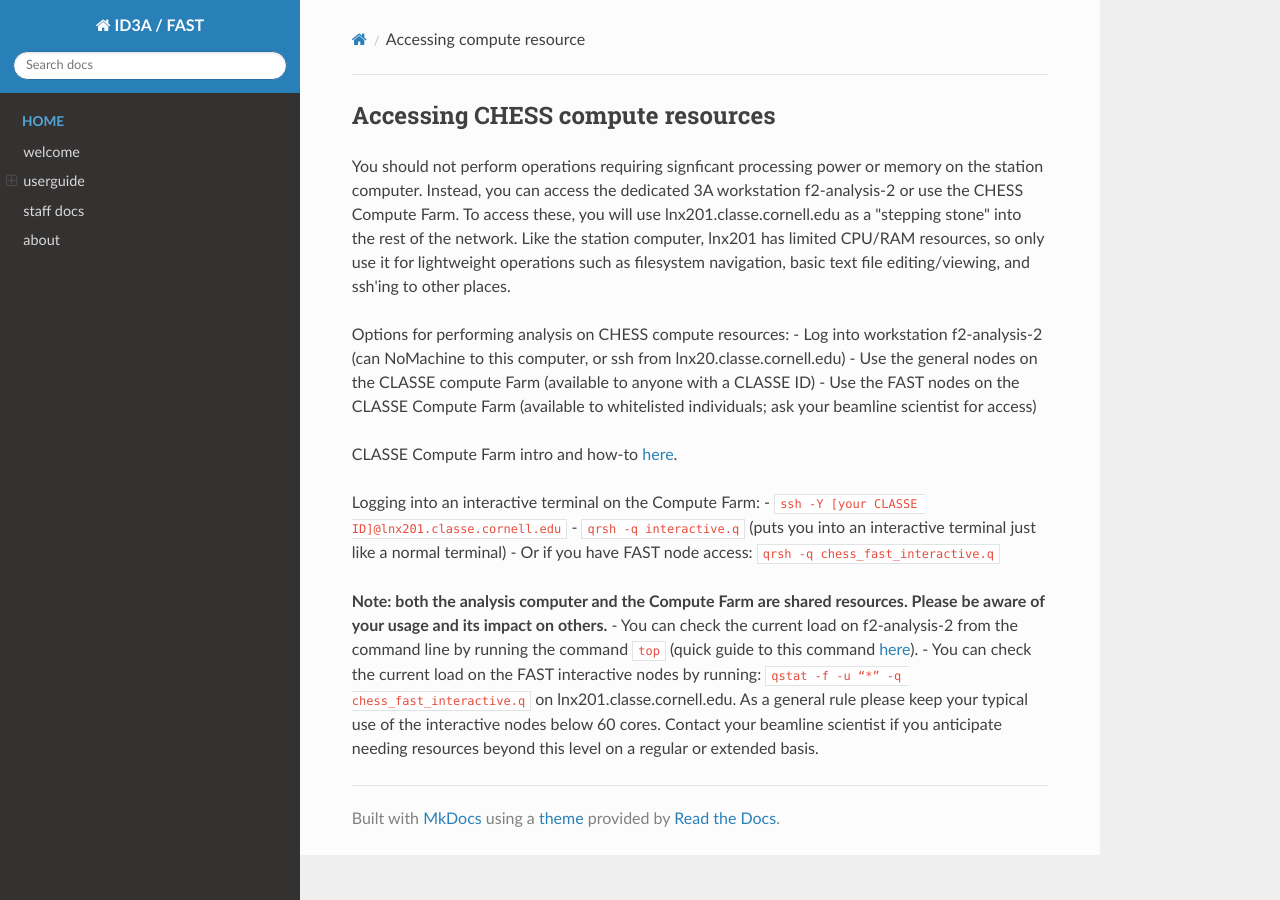
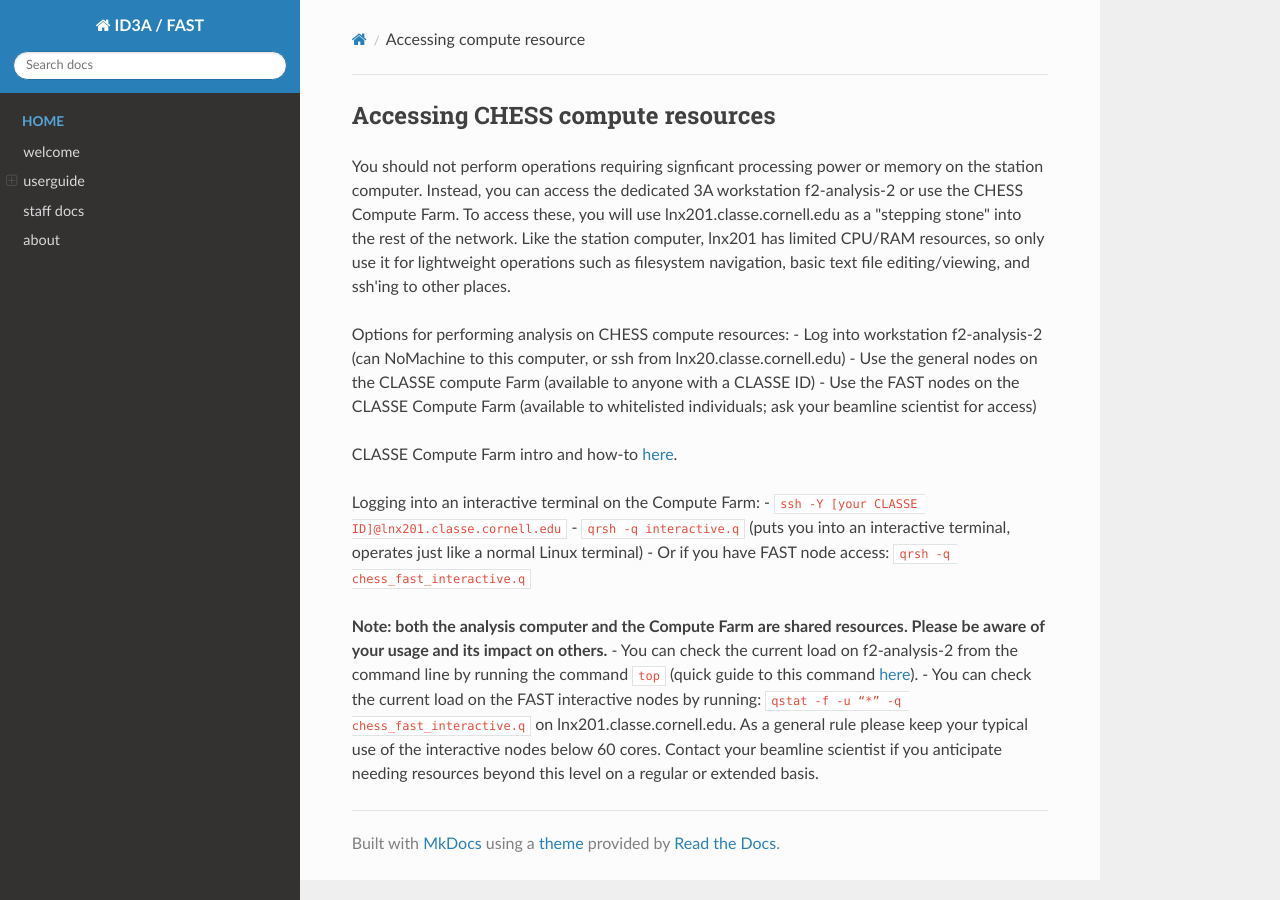
Before and after one commit to ksg52/CHESS-ID3A-FAST, an MkDocs documentation site: the page built from docs/userguide/compute/accessing_compute_resource.md, in a window 1280 px wide. Built offline with MkDocs 1.6.1, drawn with Linux system fonts in a browser that asks for light colours; nearby versions of some CDN libraries.

Commit message:
Update accessing_compute_resource.md

````diff
--- a/docs/userguide/compute/accessing_compute_resource.md
+++ b/docs/userguide/compute/accessing_compute_resource.md
@@ -12,7 +12,7 @@ CLASSE Compute Farm intro and how-to [here](https://wiki.classe.cornell.edu/Comp
 
 Logging into an interactive terminal on the Compute Farm:
 - ```ssh -Y [your CLASSE ID]@lnx201.classe.cornell.edu```
-- ```qrsh -q interactive.q``` (puts you into an interactive terminal just like a normal terminal)
+- ```qrsh -q interactive.q``` (puts you into an interactive terminal, operates just like a normal Linux terminal)
 - Or if you have FAST node access: ```qrsh -q chess_fast_interactive.q```
 
 **Note: both the analysis computer and the Compute Farm are shared resources. Please be aware of your usage and its impact on others.**
````
